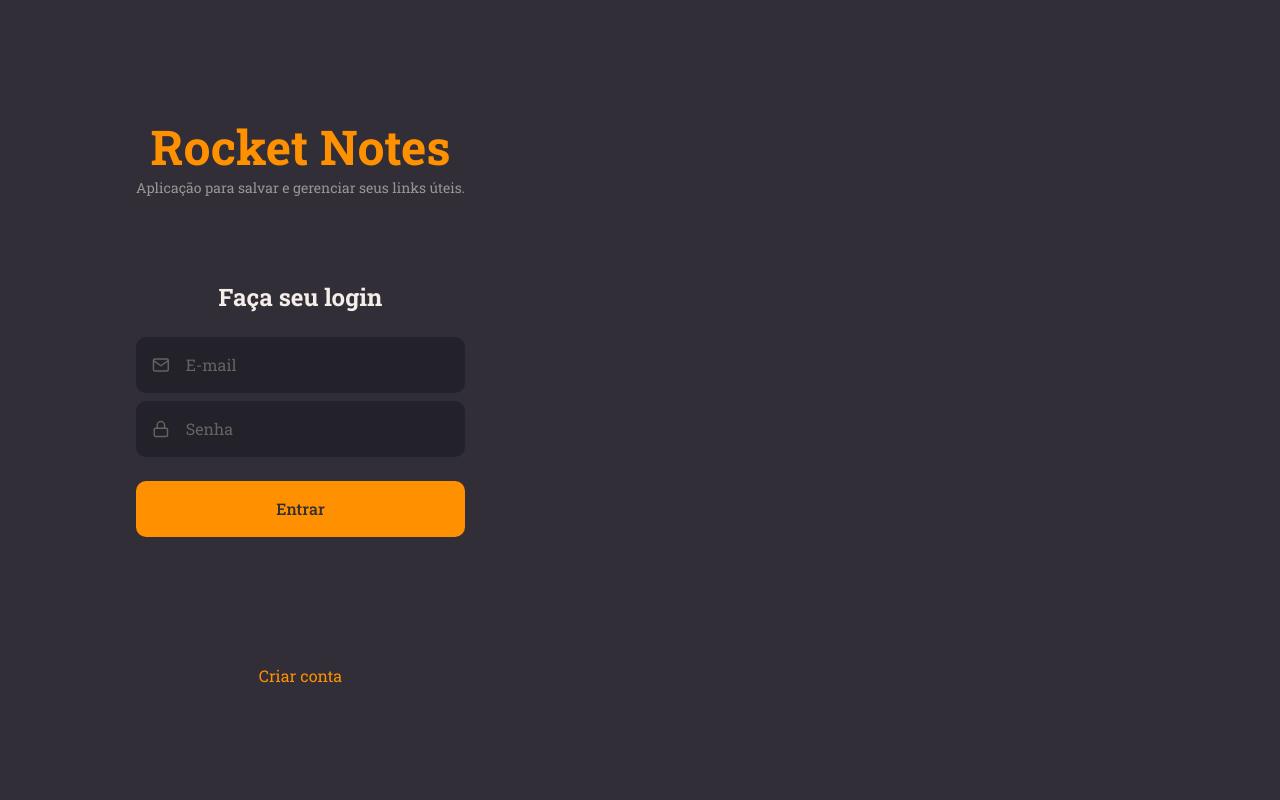
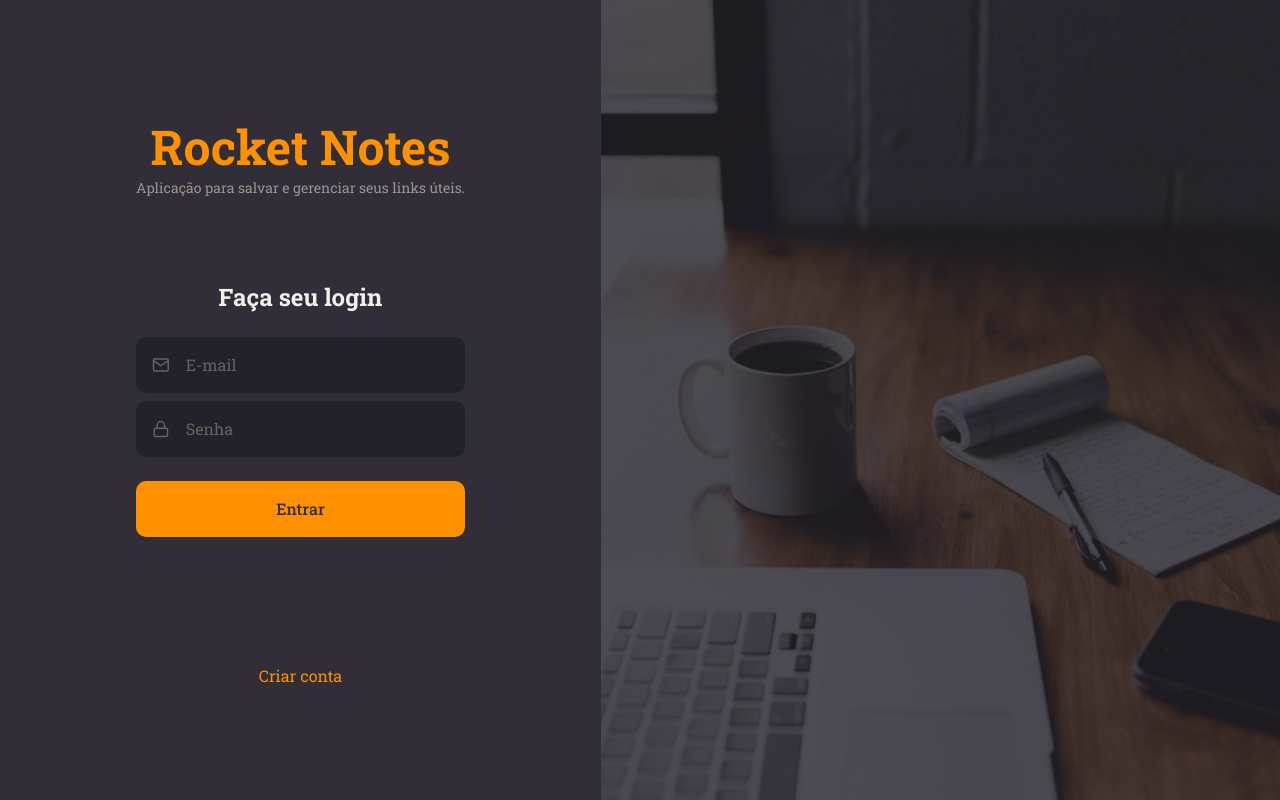
Before and after one commit to PabloXT14/Rocketnotes-Web, a React (Vite) app: page / in a window 1280 px wide. Built offline with nearby package versions, Linux system fonts and the light colour scheme.

Commit message:
feat: finished styled from SignIn page

```diff
--- a/src/pages/SignIn/index.tsx
+++ b/src/pages/SignIn/index.tsx
@@ -1,5 +1,5 @@
 import { Input } from "../../components/Input";
-import { Form, SignInContainer } from "./styles";
+import { Background, Form, SignInContainer } from "./styles";
 
 import { FiMail, FiLock } from 'react-icons/fi';
 import { Button } from "../../components/Button";
@@ -31,6 +31,8 @@
           Criar conta
         </a>
       </Form>
+
+      <Background />
     </SignInContainer>
   )
 }
--- a/src/pages/SignIn/styles.ts
+++ b/src/pages/SignIn/styles.ts
@@ -1,4 +1,5 @@
 import styled from "styled-components";
+import backgroundImg from '../../assets/background-signin.png';
 
 export const SignInContainer = styled.div`
   height: 100vh;
@@ -38,3 +39,10 @@
     color: ${({ theme }) => theme.COLORS.ORANGE};
   }
 `;
+
+export const Background = styled.div`
+  flex: 1;
+
+  background: url(${backgroundImg}) no-repeat center center;
+  background-size: cover;
+`;
```
Also changed, not shown: src/assets/background-signin.png (added).
